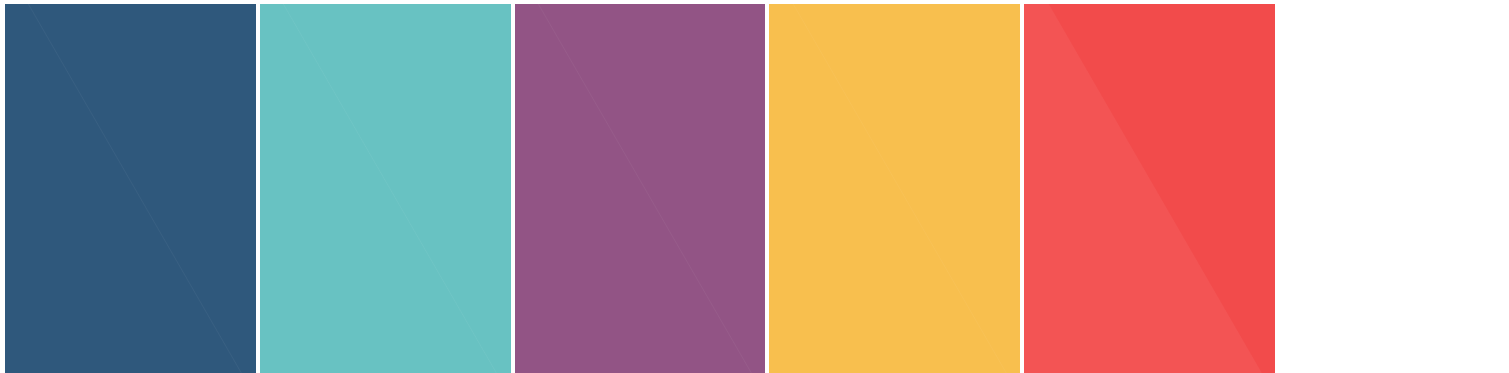
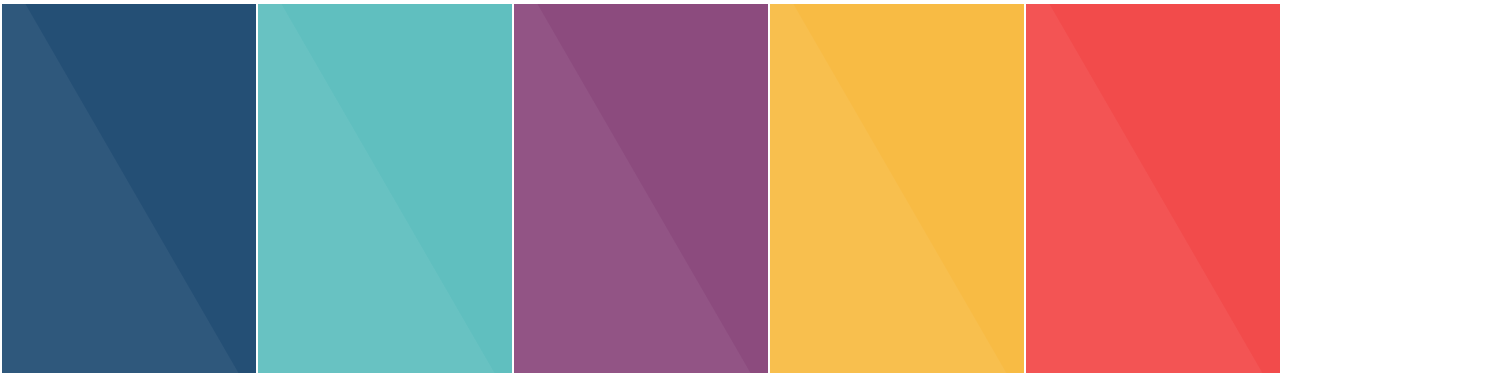
Before and after one commit to xxivetteexx/IT_ACADEMY-Stripes-with-CSS, a plain HTML site: page index.html in a window 1280 px wide. Shown: the top 373 px of the page, 1509 px wide, since content can reach past the window. Drawn offline with Linux system fonts and the light colour scheme.

Commit message:
Stripes solution
Stripes overflow:hidden solved

```diff
--- a/css/styles.css
+++ b/css/styles.css
@@ -25,8 +25,10 @@ body{
         .stripes_content{
             display:flex;
             justify-content:center;
+            align-items: center;
+            position: absolute;
+            overflow: hidden;
             width:20%;
-            min-height: 100vh;
         }
 
             .stripes_block{
@@ -35,6 +37,7 @@ body{
                 align-items: center;
                 width:100%;
                 color:white;
+                min-height: 100vh;
             }
 
                 /* COLOR STRIPES BACKGROUND WITH PSEUDOCLASS CHILD */
@@ -42,7 +45,7 @@ body{
                 .stripes_content:nth-child(1) {
                     left: 0;
                 }
-                .stripes_content .stripes_block:nth-child(1){
+                 .stripes_content:nth-child(1) .stripes_block{
                     background-color: #244F75;
                 }
 
@@ -53,21 +56,21 @@ body{
                     background: #60BFBF;
                 }
 
-                .stripes_content:nth-child(2) {
+                .stripes_content:nth-child(3) {
                     left: 40vw;
                 }
                 .stripes_content:nth-child(3) .stripes_block{
                     background-color:#8C4B7E;
                 }
 
-                .stripes_content:nth-child(2) {
+                .stripes_content:nth-child(4) {
                     left: 60vw;
                 }
                 .stripes_content:nth-child(4) .stripes_block{
                     background-color:#F8BB44;
                 }
 
-                .stripes_content:nth-child(2) {
+                .stripes_content:nth-child(5) {
                     left: 80vw;
                 }
                 .stripes_content:nth-child(5) .stripes_block{
@@ -81,7 +84,8 @@ body{
                     position: absolute;
                     z-index: 1;
                     top: 0;
-                    width: 20%;
+
+                    width: 100%;
                     height: 100%;
                     background: #fff;
                     opacity: 0.05;
```
